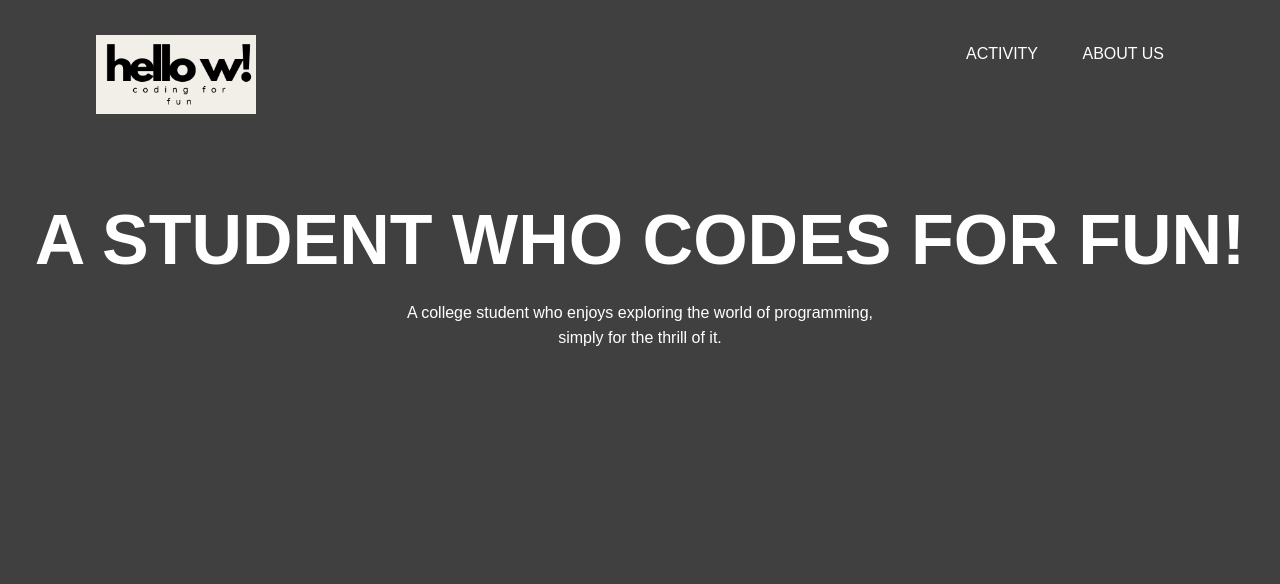
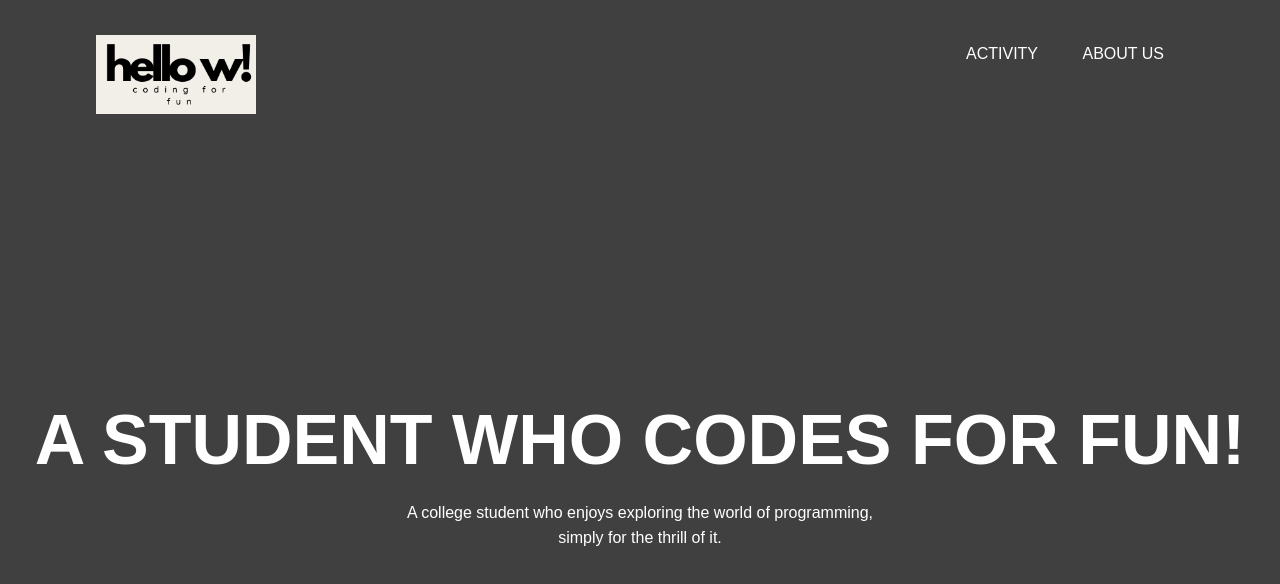
Before and after one commit to Xedene/activity2, a plain HTML site: page index.html in a window 1280 px wide. Drawn offline with Linux system fonts and the light colour scheme.

Commit message:
Update home.css

```diff
--- a/home.css
+++ b/home.css
@@ -46,7 +46,7 @@
 .content {
     width: 100%;
     position: absolute;
-    top: 15%;
+    top: 40%;
     text-align: center;
     color: #fff;
 }
```
